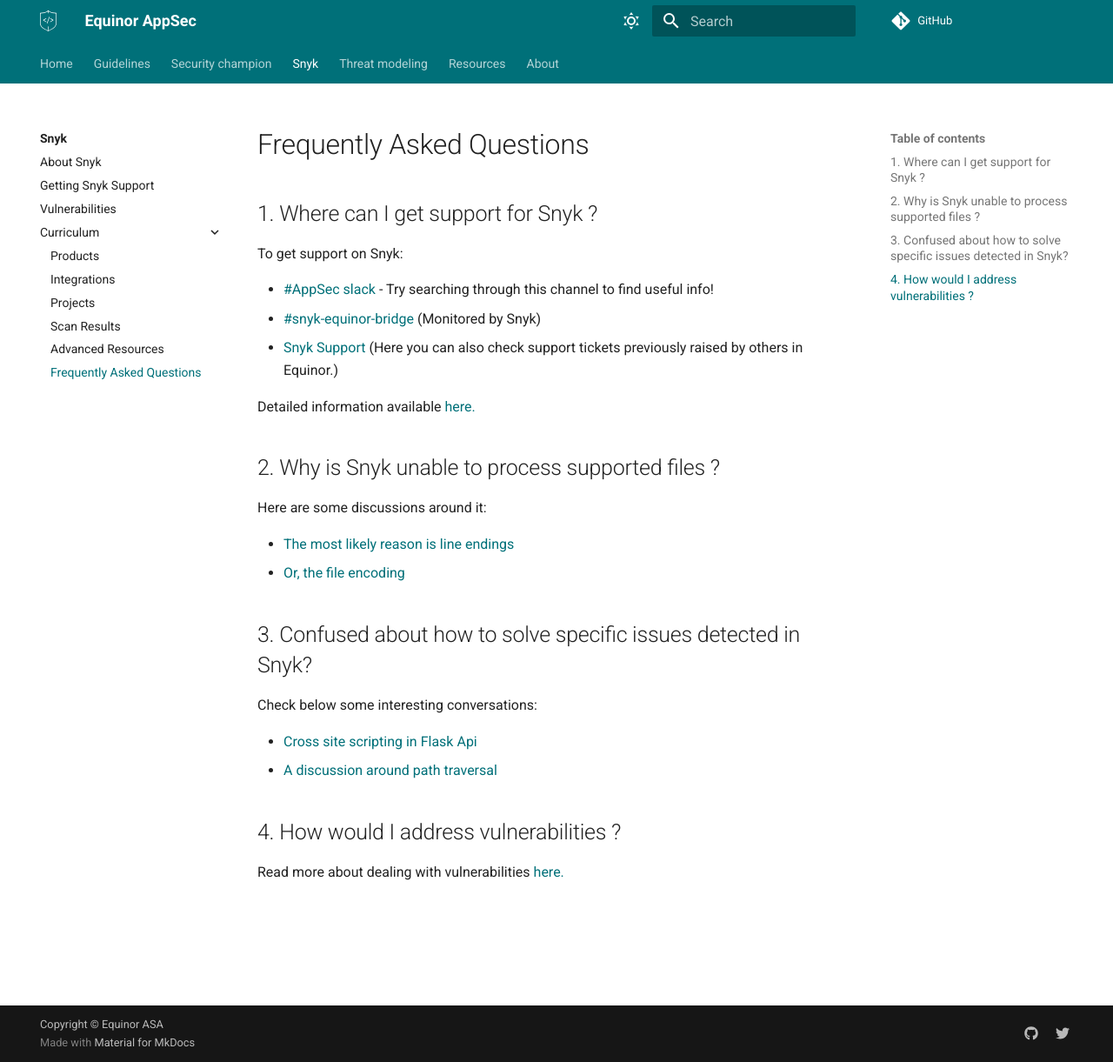
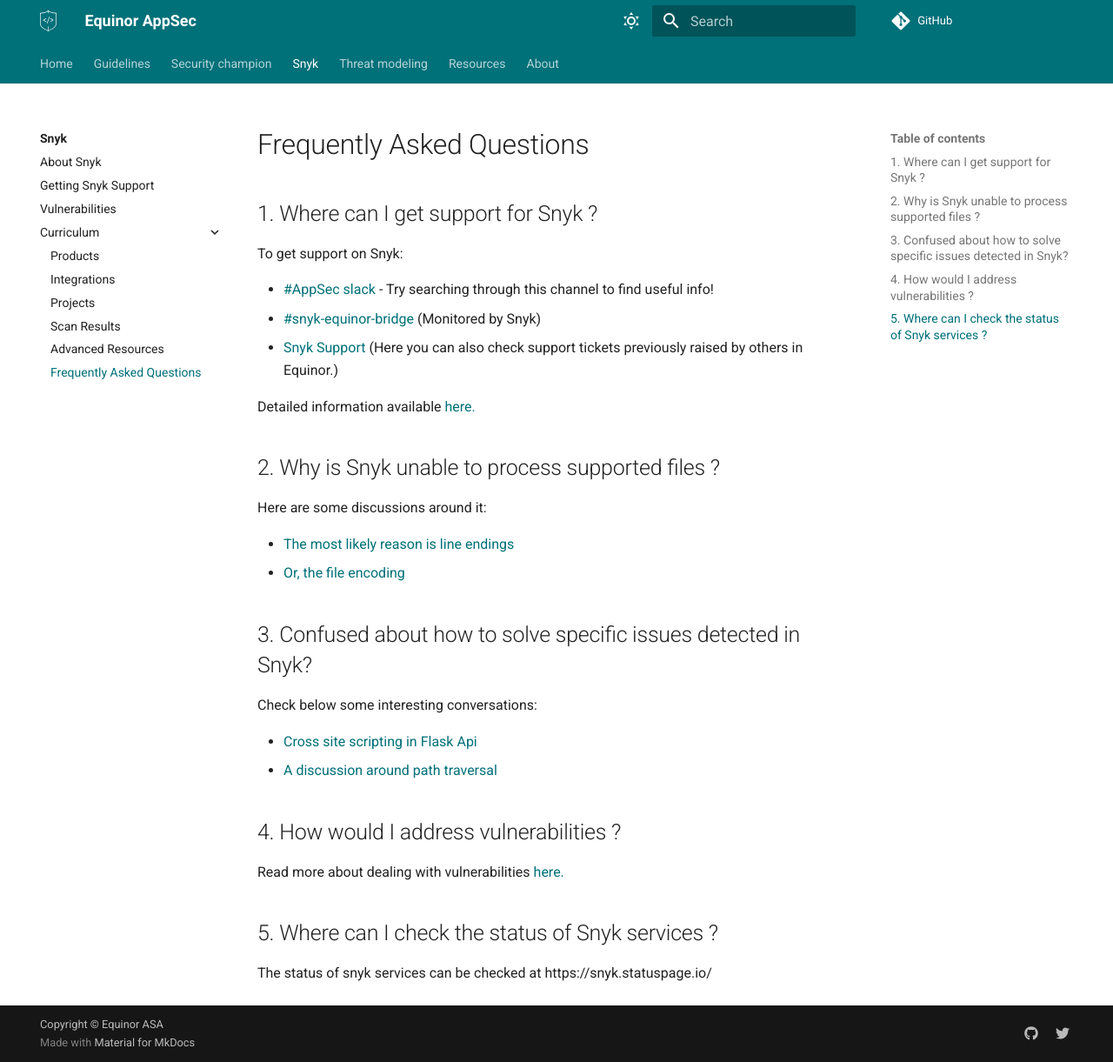
Before and after one commit to equinor/appsec, an MkDocs documentation site: the page built from docs/snyk/curriculum/6-faq.md, in a window 1280 px wide and 1221 px high. Shown: the whole window at 87% size. Built offline with MkDocs 1.6.1 and Material for MkDocs 9.7.7, drawn with Linux system fonts in a browser that asks for light colours; some web fonts are replaced; comment, search, counter and statistics services are not loaded.

Commit message:
Updated link to check status of snyk services

```diff
--- a/docs/snyk/curriculum/6-faq.md
+++ b/docs/snyk/curriculum/6-faq.md
@@ -23,3 +23,6 @@
 
 ## 4. How would I address vulnerabilities ?
 Read more about dealing with vulnerabilities [here.](../4-vulnerabilities.md)
+
+## 5. Where can I check the status of Snyk services ?
+The status of snyk services can be checked at https://snyk.statuspage.io/
```
